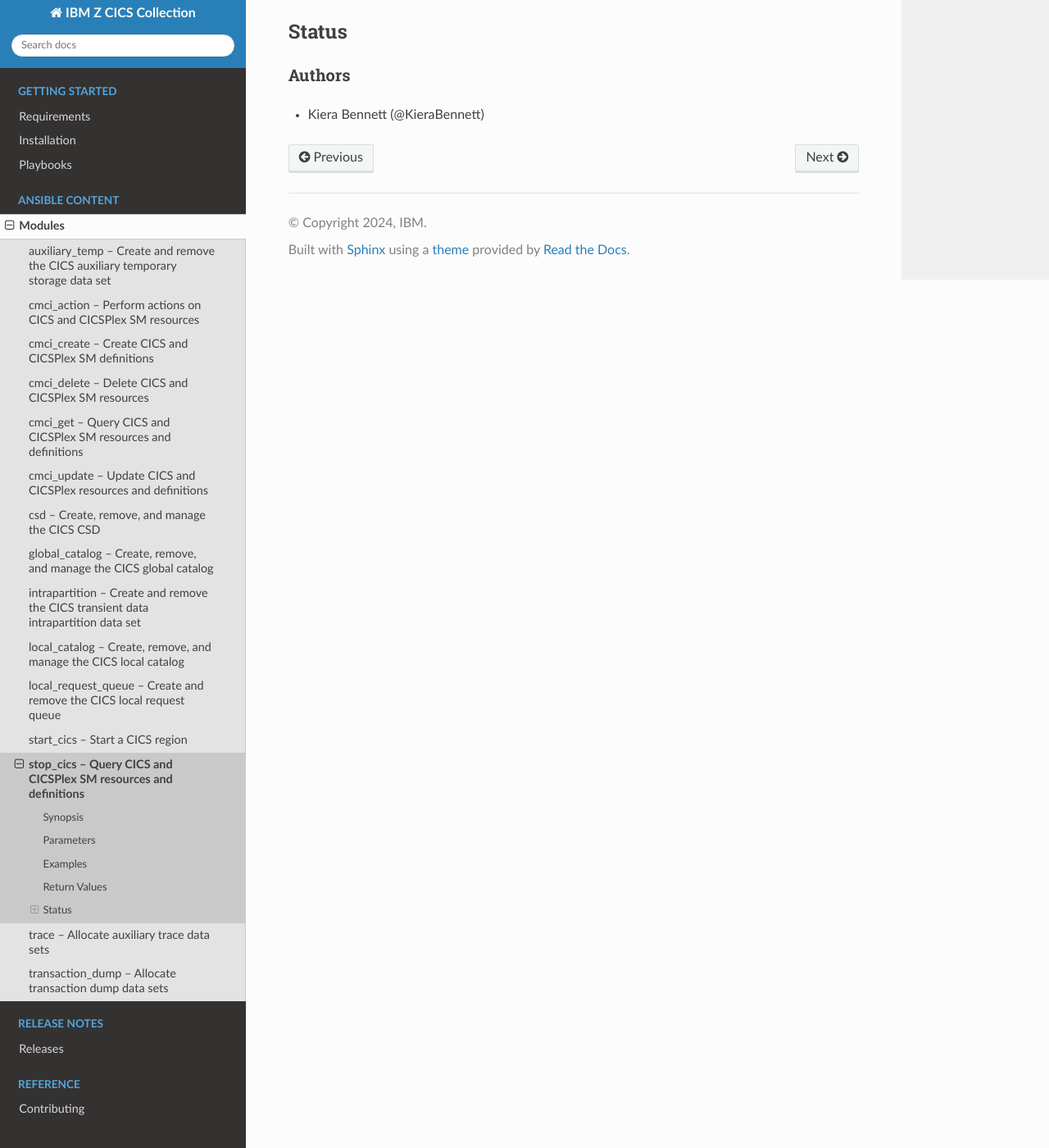
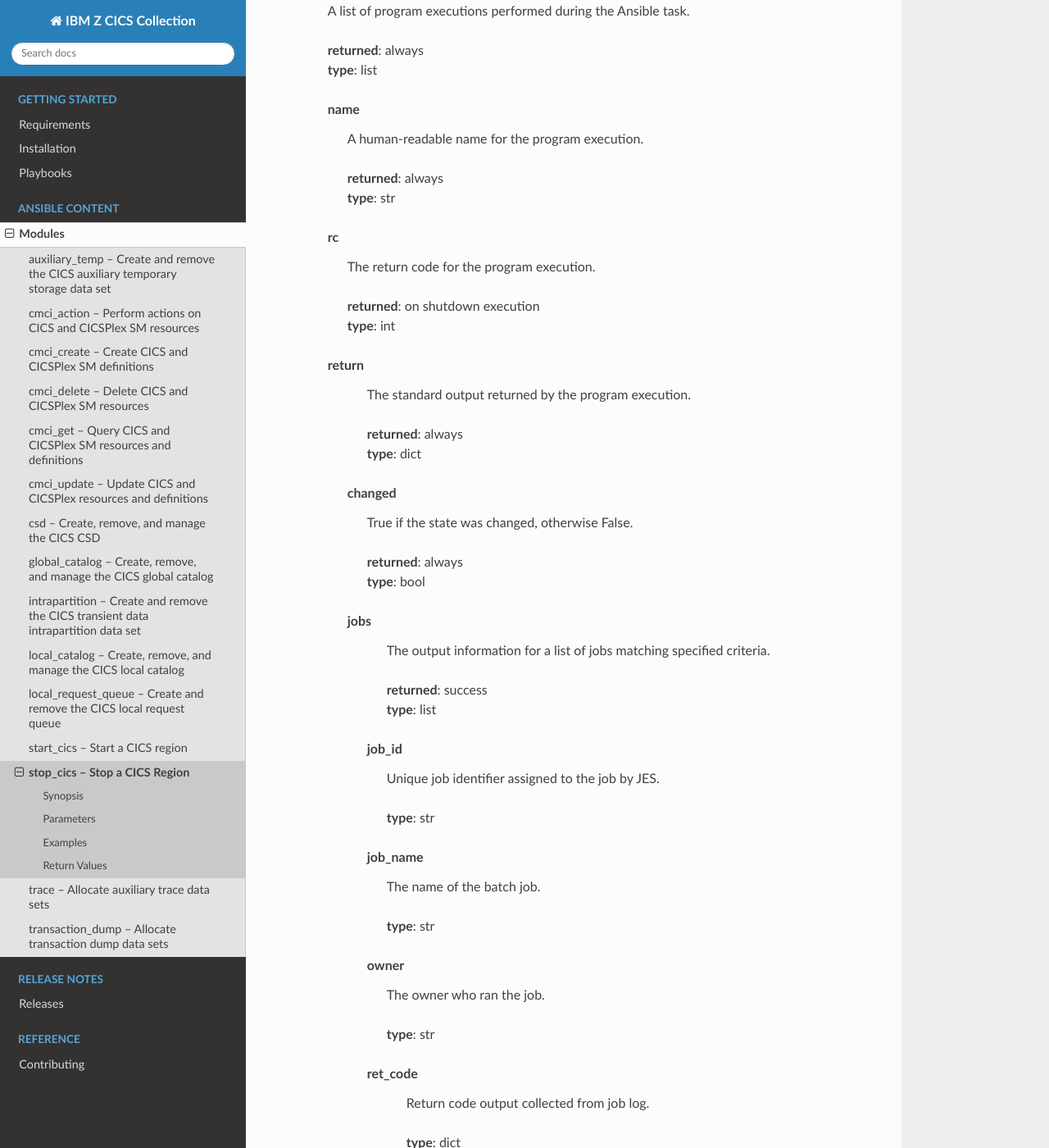
Before and after one commit to ansible-collections/ibm_zos_cics, a Sphinx documentation site: the page built from docs/source/modules/stop_cics.rst, in a window 1280 px wide and 1400 px high, scrolled down 1625 px. Shown: the whole window at 82% size. Built offline with Sphinx 7.4.7 and the Read the Docs theme 2.0.0, drawn with Linux system fonts in a browser that asks for light colours; some of the changed text lies outside the part shown.

```diff
--- a/docs/source/modules/stop_cics.rst
+++ b/docs/source/modules/stop_cics.rst
@@ -1,8 +1,17 @@
+.. ...............................................................................
+.. © Copyright IBM Corporation 2020,2023                                         .
+.. Apache License, Version 2.0 (see https://opensource.org/licenses/Apache-2.0)  .
+.. ...............................................................................
+
+:github_url: https://github.com/ansible-collections/ibm_zos_cics/blob/main/plugins/modules/stop_cics.py
+
 .. _stop_cics_module:
 
 
-stop_cics -- Query CICS and CICSPlex SM resources and definitions
-=================================================================
+stop_cics -- Stop a CICS Region
+===============================
+
+
 
 .. contents::
    :local:
@@ -11,9 +20,7 @@ stop_cics -- Query CICS and CICSPlex SM resources and definitions
 
 Synopsis
 --------
-
-Stop a CICS region by using CEMT PERFORM SHUTDOWN. You can choose to perform a NORMAL or IMMEDIATE shutdown. During a NORMAL or IMMEDIATE shutdown, a shutdown assist program should run to enable CICS to shut down in a controlled manner. By default, the CICS-supplied shutdown assist transaction, CESD is used. You can specify a custom shutdown assist program in the SDTRAN system initialization parameter. The task runs until the region has successfully shut down, or until the shutdown fails.
-
+- Stop a CICS region by using CEMT PERFORM SHUTDOWN. You can choose to perform a NORMAL or IMMEDIATE shutdown. During a NORMAL or IMMEDIATE shutdown, a shutdown assist program should run to enable CICS to shut down in a controlled manner. By default, the CICS-supplied shutdown assist transaction, CESD is used. You can specify a custom shutdown assist program in the SDTRAN system initialization parameter. The task runs until the region has successfully shut down, or until the shutdown fails.
 
 
 
@@ -22,21 +29,29 @@ Stop a CICS region by using CEMT PERFORM SHUTDOWN. You can choose to perform a N
 Parameters
 ----------
 
-  job_name (True, str, None)
-    Identifies the name of the job that the region was started with. Job names are 1-8 characters.
-
-    If a job name was not specified in the Start CICS playbook, the \ :literal:`applid`\  is used for the job name of the running region.
-
-    The Stop CICS module uses this job name to identify the CICS region to be shut down.
 
 
-  mode (False, str, normal)
-    Specify the type of shutdown to be executed on the CICS Region.
+job_name
+  Identifies the name of the job that the region was started with. Job names are 1-8 characters.
+
+  If a job name was not specified in the Start CICS playbook, the \ :literal:`applid`\  is used for the job name of the running region.
+
+  The Stop CICS module uses this job name to identify the CICS region to be shut down.
+
+
+  | **required**: True
+  | **type**: str
 
 
 
+mode
+  Specify the type of shutdown to be executed on the CICS Region.
 
 
+  | **required**: False
+  | **type**: str
+  | **default**: normal
+  | **choices**: normal, immediate, cancel
 
 
 
@@ -47,56 +62,186 @@ Examples
 .. code-block:: yaml+jinja
 
 
-    - name: "Stop CICS"
-      ibm.ibm_zos_cics.stop_cics:
-        job_name: ABC9ABC1
+   - name: "Stop CICS"
+     ibm.ibm_zos_cics.stop_cics:
+       job_name: ABC9ABC1
 
-    - name: "Stop CICS immediately"
-      ibm.ibm_zos_cics.stop_cics:
-        job_name: STARTJOB
-        mode: immediate
+   - name: "Stop CICS immediately"
+     ibm.ibm_zos_cics.stop_cics:
+       job_name: STARTJOB
+       mode: immediate
+
+
+
+
+
+
 
 
 
 Return Values
 -------------
 
-changed (always, bool, )
-  True if the shutdown command was executed.
 
 
-failed (always, bool, )
-  True if the module failed, otherwise False.
+
+       changed
+        | True if the shutdown command was executed.
+
+        | **returned**: always
+        | **type**: bool
 
 
-executions (always, list, )
-  A list of program executions performed during the Ansible task.
+
+       failed
+        | True if the module failed, otherwise False.
+
+        | **returned**: always
+        | **type**: bool
 
 
-  name (always, str, )
-    A human-readable name for the program execution.
+
+       executions
+        | A list of program executions performed during the Ansible task.
+
+        | **returned**: always
+        | **type**: list
 
 
-  rc (On shutdown execution, int, )
-    The return code for the program execution.
+
+        name
+          | A human-readable name for the program execution.
+
+          | **returned**: always
+          | **type**: str
 
 
-  return (always, str, )
-    The standard output returned by the program execution.
+
+        rc
+          | The return code for the program execution.
+
+          | **returned**: on shutdown execution
+          | **type**: int
+
+
+
+        return
+          | The standard output returned by the program execution.
+
+          | **returned**: always
+          | **type**: dict
+
+
+
+         changed
+            | True if the state was changed, otherwise False.
+
+            | **returned**: always
+            | **type**: bool
+
+
+
+         jobs
+            | The output information for a list of jobs matching specified criteria.
+
+            | **returned**: success
+            | **type**: list
+
+
+
+          job_id
+              | Unique job identifier assigned to the job by JES.
+
+              | **type**: str
+
+
+
+          job_name
+              | The name of the batch job.
+
+              | **type**: str
+
+
+
+          owner
+              | The owner who ran the job.
+
+              | **type**: str
+
+
+
+          ret_code
+              | Return code output collected from job log.
+
+              | **type**: dict
+
+
+
+           msg
+                | Return code or abend resulting from the job submission.
+
+                | **type**: str
+
+
+
+           msg_code
+                | Return code extracted from the `msg` so that it can be evaluated. For example, ABEND(S0C4) would yield "S0C4".
+
+                | **type**: str
+
+
+
+           msg_txt
+                | Returns additional information related to the job.
+
+                | **type**: str
+
+
+
+           code
+                | Return code converted to integer value (when possible).
+
+                | **type**: int
+
+
+
+           steps
+                | Series of JCL steps that were executed and their return codes.
+
+                | **type**: list
+
+
+
+            step_name
+                  | Name of the step shown as "was executed" in the DD section.
+
+                  | **type**: str
+
+
+
+            step_cc
+                  | The CC returned for this step in the DD section.
+
+                  | **type**: int
 
 
 
 
 
 
-Status
-------
 
 
 
+         message
+            | Message returned on failure.
+
+            | **returned**: failure
+            | **type**: str
 
 
-Authors
-~~~~~~~
 
-- Kiera Bennett (@KieraBennett)
+         content
+            | The resulting text from the command submitted.
+
+            | **returned**: on success of shutdown command submission.
+            | **type**: list
```
Also changed, not shown: 8 other files.
